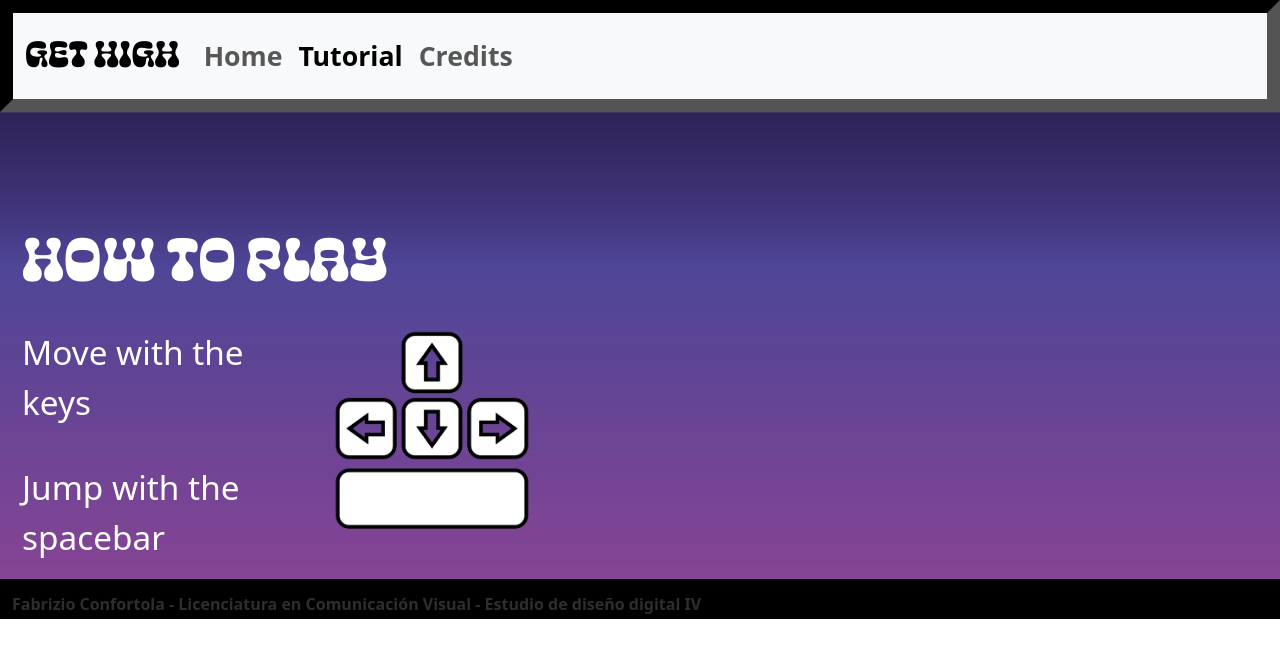
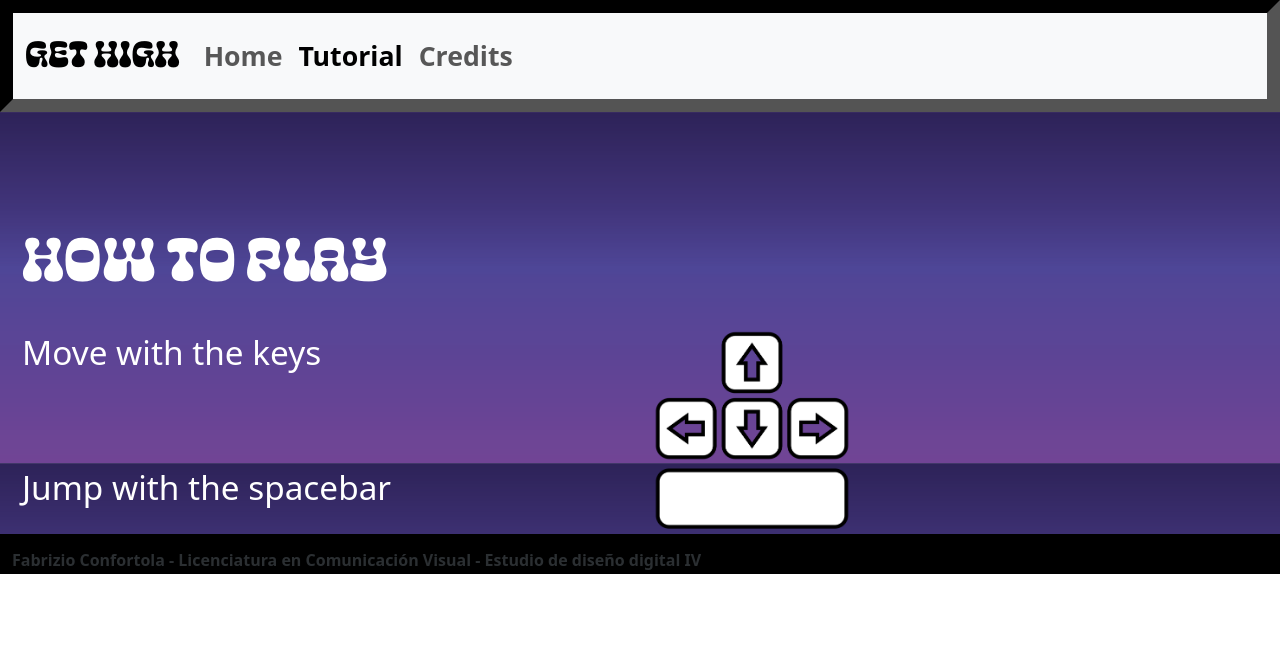
Before and after one commit to trapuntino/LANDING_PAGE, a plain HTML site: page tutorial.html in a window 1280 px wide. Drawn offline with nearby package versions, Linux system fonts and the light colour scheme.

Commit message:
Add files via upload

```diff
--- a/tutorial.html
+++ b/tutorial.html
@@ -43,17 +43,21 @@
 
     <p class="credits">HOW TO PLAY</p>
     <div class="row">
-    <div class="col-3"> <p class="tutorial">Move with the keys</p></div>
-    <div class="col-9"> <img src="IMAGES/FRECCE.png" style="width: 200px;" alt=""></div>
+      <div class="col-md-6">
+        <p class="tutorial">Move with the keys</p>
+      </div>
+      <div class="col-md-6"> <img src="IMAGES/FRECCE.png" style="width: 200px;" alt=""></div>
+    </div>
+
   </div>
 
-  <div class="row">
-    <div class="col-3"> <p class="tutorial">Jump with the spacebar</p></div>
-    <div class="col-9"> <img src="IMAGES/BARRA.png" style="width: 200px;" alt=""></div>
-  </div>
-
-
-
+  <div class="container-fluid banner2">
+    <div class="row">
+      <div class="col-md-6">
+        <p class="tutorial">Jump with the spacebar</p>
+      </div>
+      <div class="col-md-6"> <img src="IMAGES/BARRA.png" style="width: 200px;" alt=""></div>
+    </div>
   </div>
 
 
@@ -75,14 +79,15 @@
 
   <div class="container-fluid footer text-secondary-emphasis d-flex justify-content-left align-items-start">
     <div class="row">
-      <p class="fw-bold textfooter">Fabrizio Confortola - Licenciatura en Comunicación Visual - Estudio de diseño digital IV</p>
+      <p class="fw-bold textfooter">Fabrizio Confortola - Licenciatura en Comunicación Visual - Estudio de diseño
+        digital IV</p>
 
     </div>
 
 
   </div>
 
-    <script src="https://cdn.jsdelivr.net/npm/bootstrap@5.3.0-alpha1/dist/js/bootstrap.bundle.min.js"
+  <script src="https://cdn.jsdelivr.net/npm/bootstrap@5.3.0-alpha1/dist/js/bootstrap.bundle.min.js"
     integrity="sha384-w76AqPfDkMBDXo30jS1Sgez6pr3x5MlQ1ZAGC+nuZB+EYdgRZgiwxhTBTkF7CXvN"
     crossorigin="anonymous"></script>
 </body>
```
Also changed, not shown: IMAGES/PUNTO.png (added), IMAGES/TRASH.png.
